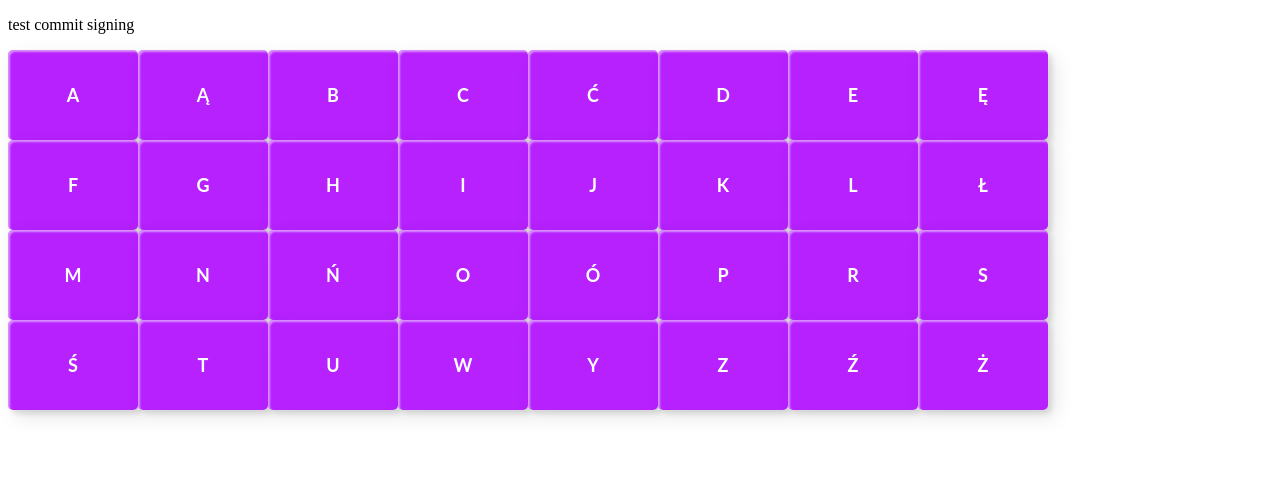
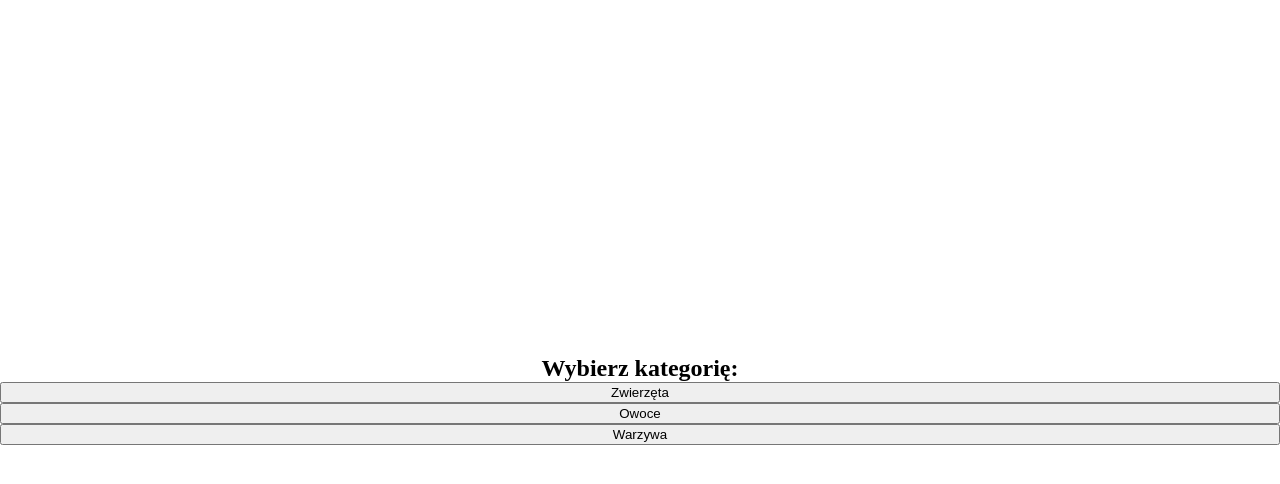
Before and after one commit to devLukaszMichalak/hangman, an Angular app: page / in a window 1280 px wide. Shown: the top 484 px of the page. Built offline with nearby package versions, Linux system fonts and the light colour scheme.

Commit message:
communication between main components

```diff
--- a/src/app/app.component.html
+++ b/src/app/app.component.html
@@ -1,2 +1,2 @@
-<app-dashboard></app-dashboard>
-<app-playground></app-playground>
+<app-dashboard (pickedCategory)="categoryCollector($event)" *ngIf="category === undefined"></app-dashboard>
+<app-playground [category]="category" *ngIf="category !== undefined"></app-playground>
--- a/src/app/app.component.ts
+++ b/src/app/app.component.ts
@@ -1,9 +1,17 @@
-import { Component } from '@angular/core';
-import {WordsProviderService} from "./services/words-provider.service";
+import {Component} from '@angular/core';
+import {Categories} from "./services/enums/categories";
 
 @Component({
   selector: 'app-root',
   templateUrl: './app.component.html',
   styleUrls: ['./app.component.scss']
 })
-export class AppComponent {}
+export class AppComponent {
+
+  category?: Categories;
+
+  categoryCollector(category: Categories) {
+    console.log(category)
+    this.category = category;
+  }
+}
--- a/src/app/components/dashboard/dashboard.component.html
+++ b/src/app/components/dashboard/dashboard.component.html
@@ -1 +1,6 @@
-<p>test commit signing</p>
+<div class="dashboard-container">
+  <div class="title-text">Wybierz kategorię:</div>
+  <div class="category-btn-container">
+    <button *ngFor="let category of CATEGORIES" (click)="pickCategory(category)">{{category}}</button>
+  </div>
+</div>
--- a/src/app/components/dashboard/dashboard.component.scss
+++ b/src/app/components/dashboard/dashboard.component.scss
@@ -0,0 +1,19 @@
+.category-btn-container{
+  display: flex;
+  flex-direction: column;
+}
+
+.dashboard-container{
+  height: 100%;
+  width: 100%;
+  display: flex;
+  flex-direction: column;
+  justify-content: center;
+  align-content: center;
+}
+.title-text{
+  width: 100%;
+  text-align: center;
+  font-weight: bold;
+  font-size: x-large;
+}
--- a/src/app/components/dashboard/dashboard.component.ts
+++ b/src/app/components/dashboard/dashboard.component.ts
@@ -1,4 +1,6 @@
-import { Component, OnInit } from '@angular/core';
+import {Component, EventEmitter, OnInit, Output} from '@angular/core';
+import {Categories} from "../../services/enums/categories";
+
 
 @Component({
   selector: 'app-dashboard',
@@ -7,9 +9,18 @@ import { Component, OnInit } from '@angular/core';
 })
 export class DashboardComponent implements OnInit {
 
-  constructor() { }
+  @Output()
+  pickedCategory: EventEmitter<Categories> = new EventEmitter();
+
+  readonly CATEGORIES: Categories[] = [Categories.ANIMALS, Categories.FRUITS, Categories.VEGETABLES]
+
+  constructor() {
+  }
 
   ngOnInit(): void {
   }
 
+  pickCategory(category: Categories) {
+    this.pickedCategory.emit(category);
+  }
 }
--- a/src/app/components/playground/playground.component.html
+++ b/src/app/components/playground/playground.component.html
@@ -1,46 +1,48 @@
+<img [src]="getCurrentHangmanPicturePath()">
+{{category}}
 <div class="button-grid">
   <div class="button-row">
-    <button>A</button>
-    <button>Ą</button>
-    <button>B</button>
-    <button>C</button>
-    <button>Ć</button>
-    <button>D</button>
-    <button>E</button>
-    <button>Ę</button>
+    <button (click)="letterPressed('A')">A</button>
+    <button (click)="letterPressed('Ą')">Ą</button>
+    <button (click)="letterPressed('B')">B</button>
+    <button (click)="letterPressed('C')">C</button>
+    <button (click)="letterPressed('Ć')">Ć</button>
+    <button (click)="letterPressed('D')">D</button>
+    <button (click)="letterPressed('E')">E</button>
+    <button (click)="letterPressed('Ę')">Ę</button>
   </div>
 
   <div class="button-row">
-    <button>F</button>
-    <button>G</button>
-    <button>H</button>
-    <button>I</button>
-    <button>J</button>
-    <button>K</button>
-    <button>L</button>
-    <button>Ł</button>
+    <button (click)="letterPressed('F')">F</button>
+    <button (click)="letterPressed('G')">G</button>
+    <button (click)="letterPressed('H')">H</button>
+    <button (click)="letterPressed('I')">I</button>
+    <button (click)="letterPressed('J')">J</button>
+    <button (click)="letterPressed('K')">K</button>
+    <button (click)="letterPressed('L')">L</button>
+    <button (click)="letterPressed('Ł')">Ł</button>
   </div>
 
   <div class="button-row">
-    <button>M</button>
-    <button>N</button>
-    <button>Ń</button>
-    <button>O</button>
-    <button>Ó</button>
-    <button>P</button>
-    <button>R</button>
-    <button>S</button>
+    <button (click)="letterPressed('M')">M</button>
+    <button (click)="letterPressed('N')">N</button>
+    <button (click)="letterPressed('Ń')">Ń</button>
+    <button (click)="letterPressed('O')">O</button>
+    <button (click)="letterPressed('Ó')">Ó</button>
+    <button (click)="letterPressed('P')">P</button>
+    <button (click)="letterPressed('R')">R</button>
+    <button (click)="letterPressed('S')">S</button>
   </div>
 
   <div class="button-row">
-    <button>Ś</button>
-    <button>T</button>
-    <button>U</button>
-    <button>W</button>
-    <button>Y</button>
-    <button>Z</button>
-    <button>Ź</button>
-    <button>Ż</button>
+    <button (click)="letterPressed('Ś')">Ś</button>
+    <button (click)="letterPressed('T')">T</button>
+    <button (click)="letterPressed('U')">U</button>
+    <button (click)="letterPressed('W')">W</button>
+    <button (click)="letterPressed('Y')">Y</button>
+    <button (click)="letterPressed('Z')">Z</button>
+    <button (click)="letterPressed('Ź')">Ź</button>
+    <button (click)="letterPressed('Ż')">Ż</button>
   </div>
 
 </div>
--- a/src/app/components/playground/playground.component.scss
+++ b/src/app/components/playground/playground.component.scss
@@ -1,3 +1,7 @@
+img{
+  max-height: 50vh;
+}
+
 .button-grid{
   display: flex;
   flex-direction: column;
--- a/src/app/components/playground/playground.component.ts
+++ b/src/app/components/playground/playground.component.ts
@@ -1,4 +1,6 @@
-import { Component, OnInit } from '@angular/core';
+import {Component, Input, OnInit} from '@angular/core';
+import {WordsProviderService} from "../../services/words-provider/words-provider.service";
+import {Categories} from "../../services/enums/categories";
 
 @Component({
   selector: 'app-playground',
@@ -7,9 +9,24 @@ import { Component, OnInit } from '@angular/core';
 })
 export class PlaygroundComponent implements OnInit {
 
-  constructor() { }
+  @Input()
+  category?: Categories;
+
+  currentHangmanPicture: number = 10;
+  alphabet: string[] = [];
+
+  constructor(private provider: WordsProviderService) {
+  }
 
   ngOnInit(): void {
+    this.alphabet = this.provider.getAlphabet();
   }
 
+  getCurrentHangmanPicturePath() {
+    return `assets/hangman-pictures/${this.currentHangmanPicture}.png`;
+  }
+
+  letterPressed(letter: string) {
+    console.log(letter);
+  }
 }
--- /dev/null
+++ b/src/app/services/enums/categories.ts
@@ -0,0 +1,5 @@
+export enum Categories {
+ ANIMALS = 'Zwierzęta',
+ FRUITS = 'Owoce',
+ VEGETABLES = 'Warzywa'
+}
--- a/src/app/services/words-provider.service.ts
+++ b/src/app/services/words-provider/words-provider.service.ts
@@ -41,7 +41,7 @@ export class WordsProviderService {
     'szpinak',
     'pomidor',
     'rzepa',
-    'cukinia']
+    'cukinia'];
 
   private readonly fruits = ['agrest',
     'ananas',
@@ -78,7 +78,7 @@ export class WordsProviderService {
     'truskawka',
     'winogrono',
     'wiśnia',
-    'żurawina']
+    'żurawina'];
 
   private readonly animals = [
     'aligator',
@@ -177,9 +177,12 @@ export class WordsProviderService {
     'mors',
     'wilk',
     'dzięcioł',
-    'zebra']
+    'zebra'];
+
+  private readonly alphabet = ['A', 'Ą', 'B', 'C', 'Ć', 'D', 'E', 'Ę', 'F', 'G', 'H', 'I', 'J', 'K', 'L', 'Ł', 'M', 'N', 'Ń', 'O', 'Ó', 'P', 'R', 'S', 'Ś', 'T', 'U', 'W', 'Y', 'Z', 'Ź', 'Ż'];
 
   getVegetables = (): string[] => this.vegetables;
   getFruits = (): string[] => this.fruits;
   getAnimals = (): string[] => this.animals;
+  getAlphabet = (): string[] => this.alphabet;
 }
--- a/src/styles.scss
+++ b/src/styles.scss
@@ -1 +1,5 @@
 /* You can add global styles to this file, and also import other style files */
+body{
+  height: 100vh;
+  margin: 0;
+}
```
Also changed, not shown: src/app/app.module.ts (+5 -3 lines), 1 other file (tests, documents, lock files or other folders).
